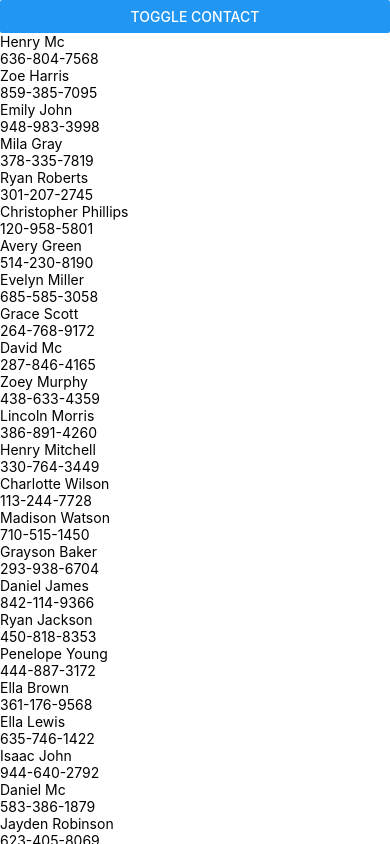
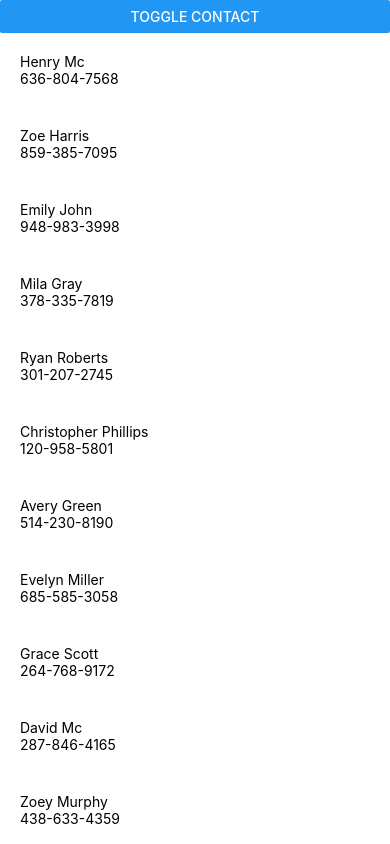
Before and after one commit to Muhammad-Mustafa/ContactApp-ReactNative, a React Native app: screen / in a window 390 px wide. Built offline with nearby package versions, Linux system fonts and the light colour scheme.

Commit message:
Implemented Contact App Using ScrollView

```diff
--- a/App.js
+++ b/App.js
@@ -8,6 +8,7 @@
 
 import React from 'react';
 import contact from './contact'
+import Row from './Row'
 import {
   SafeAreaView,
   StyleSheet,
@@ -18,29 +19,35 @@ import {
   Button,
 } from 'react-native';
 
+
 class App extends React.Component{
 
   state = {
-    toggle: false,
+    toggle: true,
   }
 
-  toggleButton = ()  => {
+  toggleButton = ()  => (
+    // console.log(this.state.toggle);
+    this.setState({
+      toggle: !this.state.toggle,
+    })
+  )
+
+  render(){
     console.log(this.state.toggle)
-    this.setState(prevState => ({toggle: !prevState.toggle,}));
-  }
-  render(){
     return (
       <>
       <View style={styles.container}>
-        <Button style={styles.button} title="Toggle Contact" onPress={() => this.toggleButton} />
-        <ScrollView>
-          {contact.map(contact => (
-            <View>
-              <Text key={contact.key}>{contact.name}</Text>
-              <Text>{contact.phone}</Text>
-            </View>
-          ))}
-        </ScrollView>
+        <Button style={styles.button} title="Toggle Contact" onPress={this.toggleButton} />
+          { this.state.toggle &&
+          (
+            <ScrollView>
+              {contact.map(contact => (
+                <Row key={contact.key} {...contact} />
+              ))}
+            </ScrollView>
+          )
+          }
       </View>
       </>
     );
--- /dev/null
+++ b/Row.js
@@ -0,0 +1,21 @@
+import React from 'react';
+import {
+    View,
+    Text,
+    StyleSheet,
+} from 'react-native';
+
+const Row = props => (
+    <View style={styles.text}>
+        <Text>{props.name}</Text>
+        <Text>{props.phone}</Text>
+    </View>
+)
+
+const styles = StyleSheet.create({
+    text:{
+        padding: 20,
+    },
+})
+
+export default Row;
```
